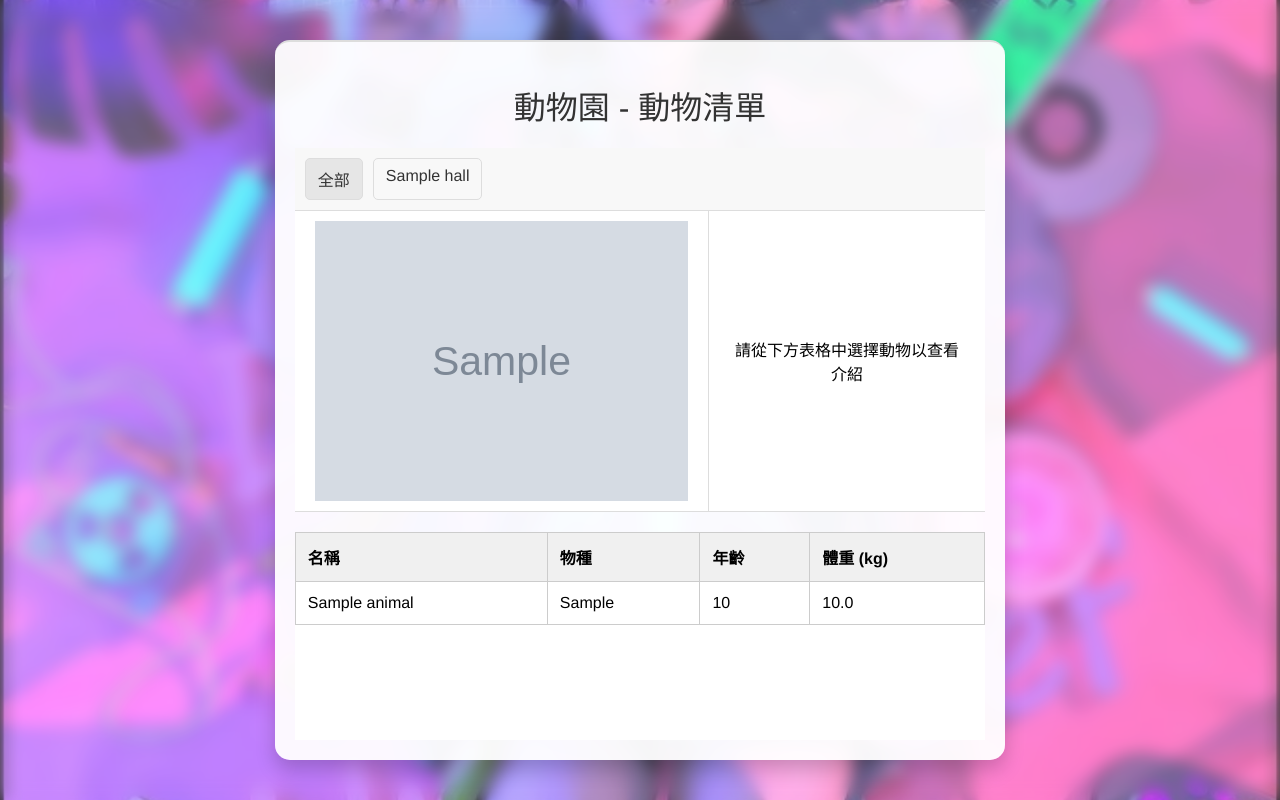
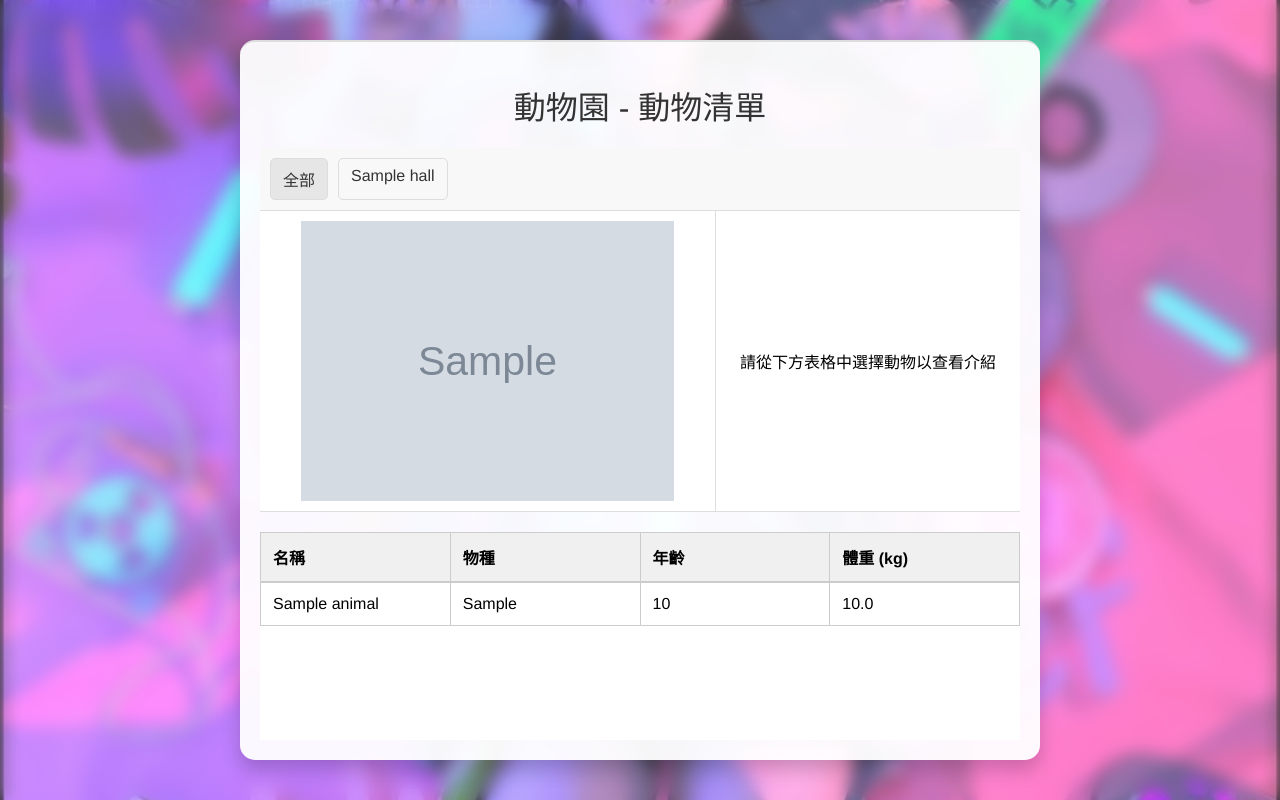
Before and after one commit to vic-ebony/pj, a Django app: page / in a window 1280 px wide. Run offline with Django 5.2, Linux system fonts and the light colour scheme; tables that the repository leaves empty hold one stand-in row (values such as "Sample post"); grey boxes marked "Sample" are stand-in pictures; lists and menus that the app fills with data are empty.

Commit message:
表格至頂/照片/館別都OK

```diff
--- a/mybackend/templates/test.html
+++ b/mybackend/templates/test.html
@@ -3,6 +3,7 @@
 <html lang="zh">
 <head>
   <meta charset="UTF-8">
+  <!-- 讓網頁在各種裝置上適當縮放 -->
   <meta name="viewport" content="width=device-width, initial-scale=1">
   <title>動物園每日展示</title>
   <style>
@@ -13,13 +14,15 @@
       --light-gray: #e6e6e6;
       --border-color: #ddd;
     }
+    /* 基本重設 */
     * {
       margin: 0;
       padding: 0;
       box-sizing: border-box;
     }
+    /* 固定高度且隱藏頁面捲軸 */
     html, body {
-      min-height: 100vh;
+      height: 100vh;
       font-family: 'Helvetica Neue', Helvetica, Arial, sans-serif;
       background: url('{% static "image/background.jpg" %}') no-repeat center center/cover;
       overflow: hidden;
@@ -27,6 +30,7 @@
       display: flex;
       flex-direction: column;
     }
+    /* 玻璃質感背景覆蓋 */
     .glass-overlay {
       position: fixed;
       top: 0; left: 0; right: 0; bottom: 0;
@@ -34,10 +38,10 @@
       backdrop-filter: blur(8px);
       z-index: 0;
     }
+    /* 主要內容容器，固定高度為視窗高度減去外部 margin */
     .container {
       flex-grow: 1;
-      max-height: 100vh;
-      overflow: auto; /* 改成 auto 讓下方資訊卡不會被裁切 */
+      /* 這邊不再讓容器內部整體捲動，由內部區塊自行處理 */
       position: relative;
       z-index: 2;
       max-width: 800px;
@@ -49,6 +53,7 @@
       box-shadow: 0 10px 20px rgba(0,0,0,0.2);
       display: flex;
       flex-direction: column;
+      height: calc(100vh - 80px);
     }
     .page-title {
       text-align: center;
@@ -65,7 +70,7 @@
       border-bottom: 1px solid var(--border-color);
     }
     .hall-menu a {
-      flex: none;
+      flex-shrink: 0;
       padding: 8px 12px;
       text-decoration: none;
       color: var(--primary-color);
@@ -73,12 +78,13 @@
       border-radius: 5px;
       white-space: nowrap;
     }
-    .hall-menu a.active, .hall-menu a:hover {
+    .hall-menu a.active,
+    .hall-menu a:hover {
       background: var(--light-gray);
     }
     .top-section {
       display: flex;
-      align-items: stretch;  /* 讓兩邊高度一致 */
+      align-items: stretch;
       border-bottom: 1px solid var(--border-color);
     }
     .photo-area {
@@ -105,30 +111,45 @@
       text-align: center;
       background: #fff;
     }
-    .table-container {
-      flex-grow: 1;
-      overflow: auto;
-      max-height: 50vh;
+    /* 分離的表格結構：表頭與表身 */
+    .table-wrapper {
+      margin-top: 20px;
       background: #fff;
-      position: relative;
-      margin-top: 20px;
+      /* 利用 flex 分配剩餘空間 */
+      flex: 1;
+      display: flex;
+      flex-direction: column;
+      overflow: hidden;
     }
-    table {
+    /* 表頭表格 */
+    .header-table {
       width: 100%;
       border-collapse: collapse;
+      table-layout: fixed;
     }
-    th, td {
+    .header-table th {
+      padding: 12px;
+      border: 1px solid #ccc;
+      text-align: left;
+      background: #f0f0f0;
+    }
+    /* 表身容器：僅表身可滾動，min-height: 0 讓 flex 子元素正確計算高度 */
+    .body-wrapper {
+      flex: 1;
+      min-height: 0;
+      overflow-y: auto;
+    }
+    .body-table {
+      width: 100%;
+      border-collapse: collapse;
+      table-layout: fixed;
+    }
+    .body-table td {
       padding: 12px;
       border: 1px solid #ccc;
       text-align: left;
     }
-    thead th {
-      background: #f0f0f0;
-      position: sticky;
-      top: 0;
-      z-index: 2;
-    }
-    tr:hover {
+    .body-table tr:hover {
       background: #e6e6e6;
       cursor: pointer;
     }
@@ -137,20 +158,13 @@
         max-width: 95%;
         margin: 20px auto;
         padding: 10px;
+        height: calc(100vh - 40px);
       }
-      /* 保持 .top-section 為 row 排列 */
       .photo-area {
-        flex: 0 0 60%;
-        height: 200px; /* 手機上縮小高度 */
-        padding: 10px;
-        border-right: 1px solid var(--border-color);
+        height: 200px;
       }
       .intro-area {
-        flex: 0 0 40%;
         padding: 10px;
-      }
-      .table-container {
-        max-height: 40vh;
       }
     }
   </style>
@@ -179,8 +193,9 @@
         <p id="introText">請從下方表格中選擇動物以查看介紹</p>
       </div>
     </section>
-    <div class="table-container">
-      <table id="animalTable">
+    <!-- 分離的表格結構：表頭與表身 -->
+    <div class="table-wrapper">
+      <table class="header-table">
         <thead>
           <tr>
             <th>名稱</th>
@@ -189,6 +204,9 @@
             <th>體重 (kg)</th>
           </tr>
         </thead>
+      </table>
+      <div class="body-wrapper">
+        <table class="body-table" id="animalTable">
           <tbody>
             {% for animal in animals %}
             <tr data-photo="{% if animal.photo %}{{ animal.photo.url }}{% else %}{% static 'image/animal_default.jpg' %}{% endif %}"
@@ -203,5 +221,65 @@
         </table>
       </div>
     </div>
+  </div>
+
+  <script>
+    // 同步表頭與表身欄位寬度
+    function syncTableColumnWidths() {
+      const headerTable = document.querySelector('.header-table');
+      const bodyTable = document.querySelector('.body-table');
+      const headerCells = headerTable.querySelectorAll('th');
+      const firstBodyRow = bodyTable.querySelector('tr');
+      if (!firstBodyRow) return;
+      const bodyCells = firstBodyRow.querySelectorAll('td');
+
+      headerCells.forEach((th, index) => {
+        const bodyCell = bodyCells[index];
+        const cellWidth = bodyCell.getBoundingClientRect().width;
+        th.style.width = cellWidth + "px";
+      });
+    }
+
+    window.addEventListener('resize', syncTableColumnWidths);
+    document.addEventListener('DOMContentLoaded', function() {
+      syncTableColumnWidths();
+
+      // 為每個表身的列新增點擊事件，更新上方照片與介紹
+      const tableRows = document.querySelectorAll('#animalTable tbody tr');
+      tableRows.forEach(function(row) {
+        row.addEventListener('click', function() {
+          const photoUrl = this.getAttribute('data-photo');
+          const introText = this.getAttribute('data-intro');
+
+          // 更新照片區塊
+          const photoArea = document.getElementById('photoArea');
+          const imgElement = photoArea.querySelector('img');
+          if (imgElement) {
+            imgElement.src = photoUrl;
+            imgElement.alt = this.cells[0].textContent;
+          } else {
+            photoArea.innerHTML = '';
+            const newImg = document.createElement('img');
+            newImg.src = photoUrl;
+            newImg.alt = this.cells[0].textContent;
+            photoArea.appendChild(newImg);
+          }
+
+          // 更新介紹區塊
+          const introArea = document.getElementById('introArea');
+          const introP = introArea.querySelector('p');
+          if (introP) {
+            introP.textContent = introText;
+          } else {
+            introArea.innerHTML = '';
+            const newP = document.createElement('p');
+            newP.id = "introText";
+            newP.textContent = introText;
+            introArea.appendChild(newP);
+          }
+        });
+      });
+    });
+  </script>
 </body>
 </html>
```
Lines whose indentation alone changed are shown as unchanged.
